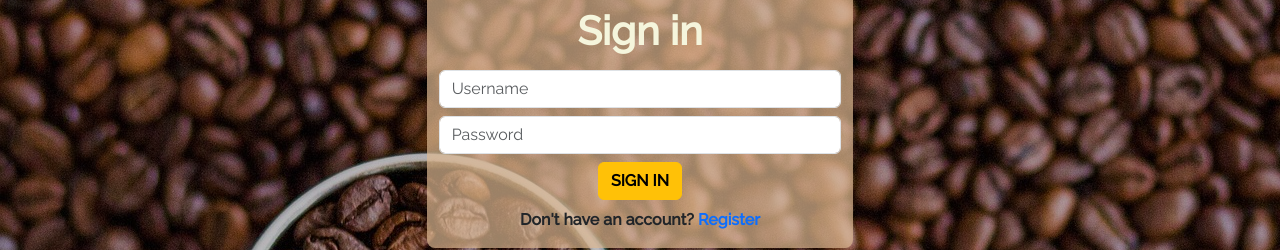
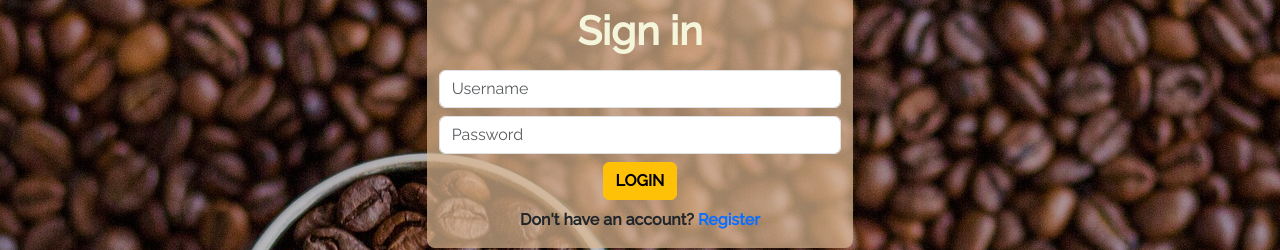
Before and after one commit to LaSTiqq/Coffee-united-people-2.0, a React (Vite) app in the folder frontend/: page /login in a window 1280 px wide. Shown: the part 275-525 px from the top of the page. Built offline with nearby package versions, Linux system fonts and the light colour scheme; the HTML template or start-up script is replaced by a standard one.

Commit message:
React props and components reusability are little more used now #2

```diff
--- /dev/null
+++ b/frontend/src/components/authForm/AuthForm.jsx
@@ -0,0 +1,27 @@
+import AuthButton from "../authButton/AuthButton";
+
+function AuthForm({ handleInput, handleSubmit, buttonText }) {
+  return (
+    <form onSubmit={handleSubmit}>
+      <input
+        className="form-control my-2"
+        onChange={handleInput}
+        placeholder="Username"
+        type="text"
+        name="login"
+        required
+      />
+      <input
+        className="form-control mb-2"
+        onChange={handleInput}
+        placeholder="Password"
+        type="password"
+        name="password"
+        required
+      />
+      <AuthButton text={buttonText} className="my-2" />
+    </form>
+  );
+}
+
+export default AuthForm;
--- a/frontend/src/components/login/Login.jsx
+++ b/frontend/src/components/login/Login.jsx
@@ -4,7 +4,7 @@ import { useDispatch } from "react-redux";
 import toast, { Toaster } from "react-hot-toast";
 import axios from "axios";
 import { login } from "~/store/authSlice";
-import AuthButton from "../authButton/AuthButton";
+import AuthForm from "../authForm/authForm";
 
 const Login = ({ buttonRegister }) => {
   const navigate = useNavigate();
@@ -21,7 +21,7 @@ const Login = ({ buttonRegister }) => {
     });
   };
 
-  const handleSubmit = async (event) => {
+  const handleLoginSubmit = async (event) => {
     event.preventDefault();
     try {
       const response = await axios.post(
@@ -52,25 +52,11 @@ const Login = ({ buttonRegister }) => {
           <i className="fa-solid fa-key fa-3x d-flex justify-content-center mt-3"></i>
           <h2 className="text-center fw-bold">Sign in</h2>
           <Toaster />
-          <form onSubmit={handleSubmit}>
-            <input
-              className="form-control my-2"
-              onChange={handleLoginInput}
-              placeholder="Username"
-              type="text"
-              name="login"
-              required
-            />
-            <input
-              className="form-control mb-2"
-              onChange={handleLoginInput}
-              placeholder="Password"
-              type="password"
-              name="password"
-              required
-            />
-            <AuthButton text="SIGN IN" className="my-2" />
-          </form>
+          <AuthForm
+            handleInput={handleLoginInput}
+            handleSubmit={handleLoginSubmit}
+            buttonText="LOGIN"
+          />
           <p className="text-center text-dark fw-bold">
             Don't have an account?&nbsp;
             <Link to={`/${buttonRegister}`}>Register</Link>
--- a/frontend/src/components/register/Register.jsx
+++ b/frontend/src/components/register/Register.jsx
@@ -2,7 +2,7 @@ import { useState } from "react";
 import { useNavigate, Link } from "react-router-dom";
 import toast, { Toaster } from "react-hot-toast";
 import axios from "axios";
-import AuthButton from "../authButton/AuthButton";
+import AuthForm from "../authForm/authForm";
 
 const Register = ({ buttonLogin }) => {
   const navigate = useNavigate();
@@ -12,13 +12,13 @@ const Register = ({ buttonLogin }) => {
     password: "",
   });
 
-  const handleLoginInput = (e) => {
+  const handleRegisterInput = (e) => {
     setRegisterData((prev) => {
       return { ...prev, [e.target.name]: e.target.value };
     });
   };
 
-  const handleSubmit = async (event) => {
+  const handleRegisterSubmit = async (event) => {
     event.preventDefault();
     try {
       const response = await axios.post(
@@ -47,25 +47,11 @@ const Register = ({ buttonLogin }) => {
           <i className="fa-solid fa-address-card fa-3x d-flex justify-content-center mt-3"></i>
           <h2 className="text-center fw-bold">Register</h2>
           <Toaster />
-          <form onSubmit={handleSubmit}>
-            <input
-              className="form-control my-2"
-              onChange={handleLoginInput}
-              placeholder="Username"
-              type="text"
-              name="login"
-              required
-            />
-            <input
-              className="form-control mb-2"
-              onChange={handleLoginInput}
-              placeholder="Password"
-              type="password"
-              name="password"
-              required
-            />
-            <AuthButton text="REGISTER" className="my-2" />
-          </form>
+          <AuthForm
+            handleInput={handleRegisterInput}
+            handleSubmit={handleRegisterSubmit}
+            buttonText="REGISTER"
+          />
           <p className="text-center text-dark fw-bold">
             Already have an account?&nbsp;
             <Link to={`/${buttonLogin}`}>Sign in</Link>
```
Also changed, not shown: 1 other file (tests, documents, lock files or other folders).
